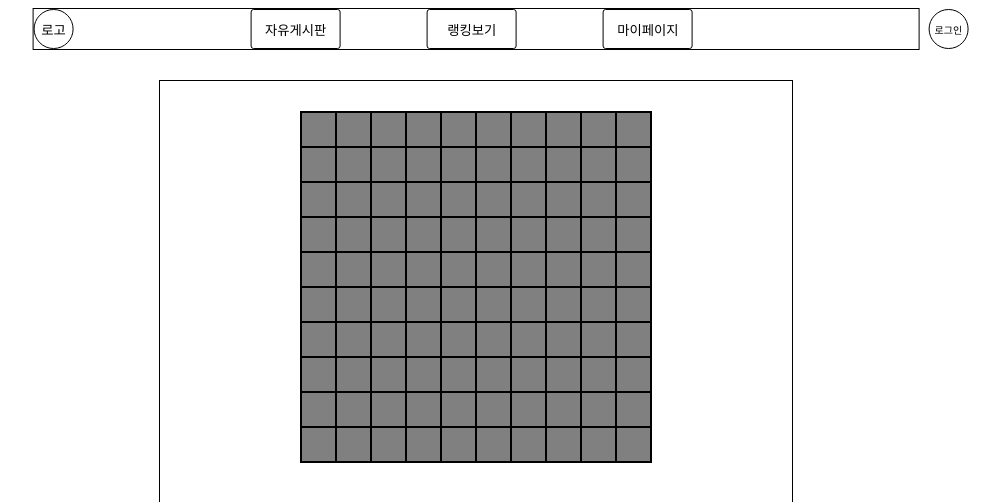
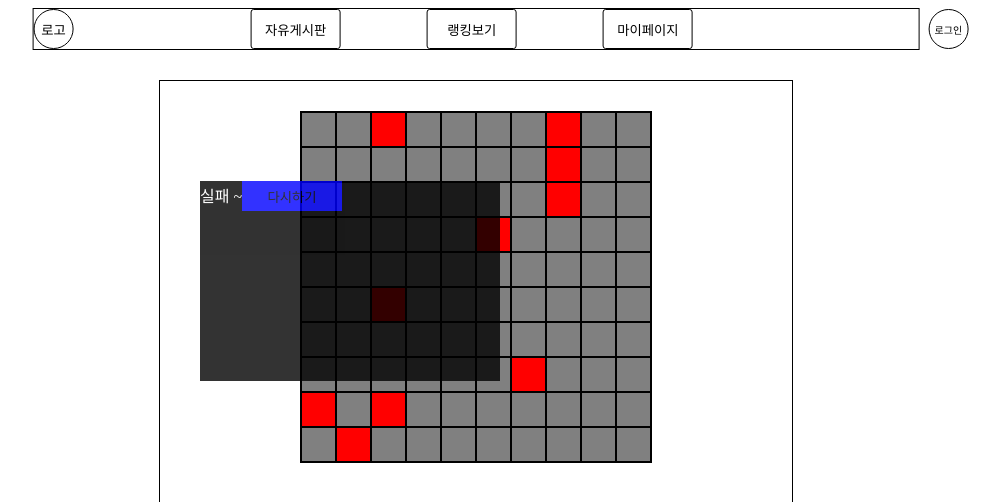
Before and after one commit to wooseokc/zb-Team-FE, a Next.js app: page /game/single in a window 1280 px wide. Both pictures are taken after a click on the element 552 px from the left and 129 px from the top of the page. Shown: the top 502 px of the page, without its empty margins (164-1164 px from the left). Built offline with nearby package versions, Linux system fonts and the light colour scheme.

Commit message:
08 12  게임 구현 버그 수정 전
버그가 발생했습니다

```diff
--- a/components/game/gamebox.tsx
+++ b/components/game/gamebox.tsx
@@ -1,62 +1,186 @@
-import React, { useState } from "react";
+import React, { useEffect, useState } from "react";
 import styled from "styled-components";
 
 
 export default function GameSection () {
-  const [mineArr, setMineArr] = useState([]);
+  const [arr, setArr] = useState<(number | string | boolean) [][] >(
+    Array(100).fill(0).map((item, idx) => [idx, 'closed', 'normal', 0, false])
+  );
+  const [fail, setFail] = useState(false);
 
-  const arr : number[] = [];
-  for (let i=0; i<100 ; i++) {
-    arr.push(i)
+  // 지뢰 심는 작업
+  useEffect(()=> {
+    let tmpArr = arr.slice()
+    let mineCount = 10;
+    while (mineCount > 0) {
+      let a = Math.floor(Math.random()*100)
+      console.log(a)
+      if (tmpArr[a][2] === 'normal') {
+        tmpArr[a][2] = 'mine'
+        // if (a % 10 === 0) {
+
+        // } else if (a % 10 === 9) {
+
+        // }
+
+        if (tmpArr[a-11]) {
+          if (a%10 > 0) {
+            (tmpArr[a-11][3] as number) += 1;
+          }
+        }
+        if (tmpArr[a-10]) {
+          (tmpArr[a-10][3] as number) += 1;
+        }
+        if (tmpArr[a-9]) {
+          if (a%10 < 9) {
+            (tmpArr[a-9][3] as number) += 1;
+          }
+        }
+        if (tmpArr[a-1]) {
+          if (a % 10 > 0) {
+            (tmpArr[a-1][3] as number) += 1;
+          }
+        }
+        if (tmpArr[a+1]) {
+          if (a % 10 < 9) {
+            (tmpArr[a+1][3] as number) += 1;
+          }
+        }
+        if (tmpArr[a+9]) {
+          if (a % 10 > 0) {
+            (tmpArr[a+9][3] as number) += 1;
+          }
+        }
+        if (tmpArr[a+10]) {
+          (tmpArr[a+10][3] as number) += 1;
+        }
+        if (tmpArr[a+11]) {
+          if (a % 10 < 9) {
+            (tmpArr[a+11][3] as number) += 1;
+          }
+        }
+        mineCount --
+      }
+    }
+    setArr(tmpArr)
+    console.log(arr)
+  } , [])
+
+  const boxClick = (e: React.MouseEvent<HTMLInputElement>) => {
+    const target : HTMLDivElement = e.currentTarget
+    const targetIndex : number = Number(target.dataset.t)
+
+    let tmpArr = arr.slice()
+    console.log(tmpArr)
+    // tmpArr[targetIndex][1] = 'open'
+
+    // 주변 한바퀴 돌리는 함수
+    function around (t : number) {
+      if (tmpArr[t] === undefined) return
+      if (tmpArr[t][2] === 'mine') return
+      if (tmpArr[t][1] === 'open') return
+
+      tmpArr[t][1] = 'open'
+
+      if (tmpArr[t][3] !== 0) return
+      around(t-11)
+      around(t-10)
+      around(t-9)
+      around(t-1)
+      around(t+1)
+      around(t+9)
+      around(t+10)
+      around(t+11)
+    }
+
+    // 지뢰를 클릭했을 경우
+    if (tmpArr[targetIndex][2] === 'mine') {
+      tmpArr.map((item) => {
+        if (item[2] === 'mine') {
+          item[1] = 'open'
+        }
+      })
+      setFail(true)
+    } else { // 아닐경우
+      around(Number(target.dataset.t))
+    }
+
+    setArr(tmpArr)
   }
 
-  let numArr : number[] = [];
-  for (let i=0; i<100 ; i++) {
-    numArr.push(i)
+  const reTry = (e: React.MouseEvent<HTMLButtonElement>) => {
+    let tmpArr = Array(100).fill(0).map((item, idx) => [idx, 'closed', 'normal', 0, false])
+    let mineCount = 10;
+    while (mineCount > 0) {
+      let a = Math.floor(Math.random()*100)
+      if (tmpArr[a][2] === 'normal') {
+        tmpArr[a][2] = 'mine'
+        if (tmpArr[a-11]) {
+          (tmpArr[a-11][3] as number) += 1;
+        }
+        if (tmpArr[a-10]) {
+          (tmpArr[a-10][3] as number) += 1;
+        }
+        if (tmpArr[a-9]) {
+          (tmpArr[a-9][3] as number) += 1;
+        }
+        if (tmpArr[a-1]) {
+          (tmpArr[a-1][3] as number) += 1;
+        }
+        if (tmpArr[a+1]) {
+          (tmpArr[a+1][3] as number) += 1;
+        }
+        if (tmpArr[a+9]) {
+          (tmpArr[a+9][3] as number) += 1;
+        }
+        if (tmpArr[a+10]) {
+          (tmpArr[a+10][3] as number) += 1;
+        }
+        if (tmpArr[a+11]) {
+          (tmpArr[a+11][3] as number) += 1;
+        }
+        mineCount --
+      }
+    }
+    console.log(tmpArr)
+    setArr(tmpArr)
+    setFail(false)
   }
 
-  let mineCount = 10;
+  const flag = (e: React.MouseEvent<HTMLButtonElement>) => {
+    const target = e.currentTarget
+    const targetIndex : number = Number(target.dataset.t);
 
-  while (mineCount > 0) {
+    let tmpArr = arr.slice();
+    if (tmpArr[targetIndex][4] === true)  tmpArr[targetIndex][4] = false
+    else tmpArr[targetIndex][4] = true;
 
-    let a = Math.floor(Math.random()*100)
-    if (numArr[a] !== -1) {
-      numArr[a] = -1;
-      mineCount--
-    } else continue
+    setArr(tmpArr)
   }
 
-  const twoArr : number[][] = [];
-  let tmp : number[] = [];
-  for (let i=0; i<numArr.length ; i++) {
-    tmp.push(numArr[i])
-    if (tmp.length === 20) {
-      twoArr.push(tmp.slice());
-      tmp = []
-    }
+  let mines;
+  if (arr !== undefined) {
+      mines = arr.map((item, idx)=> {
+      const index : any = item[0]
+      const status : any = item[1]
+      const mine : any = item[2]
+      const around : any = item[3]
+      const flagB : boolean = item[4] as boolean
+      return (
+        <MineBox onClick={boxClick} onContextMenu={flag} status={status} mine={mine} key={idx} data-x={index%10}  data-y={Math.floor(index/10)} data-t={index} around={around} flag={flagB}> </MineBox>
+      )
+    })
   }
-
-  console.log(twoArr)
-
-  const boxClick = (e: React.MouseEvent<HTMLInputElement>) => {
-    const target : any = e.target
-    console.log(target.classList)
-  }
-
-
-  const mines = arr.map((item, idx)=> {
-    return (
-      <MineBox onClick={boxClick} key={idx} className={[`x:${item%20}`, `y:${Math.floor(item/20)}`, `t:${item}`, 'closed']} value={'ersd'}> </MineBox>
-    )
-  })
 
 
   return (
     <GameContainer>
       <GameBox>
-        {mines}
-
+        {arr !== undefined && mines}
       </GameBox>
+      <FailBox condition={fail}> 실패 ~
+        <RetryButton onClick={reTry} >다시하기</RetryButton>
+      </FailBox>
 
     </GameContainer>
   )
@@ -88,12 +212,42 @@ const GameBox = styled.div`
   grid-template-rows: repeat(10, 1fr);
 `
 
-const MineBox = styled.div<{ className :any, value : string}>`
+const MineBox = styled.div<any>`
   border : 1px solid;
 
   background : gray;
 
   cursor : pointer;
 
-  ${props => props.className[3] === 'open' && {background : 'blue'}}
+
+  ${props => (props.flag === true && props.status === 'closed') && {background : 'yellow'}}
+
+  ${props => (props.around === 0 && props.status === 'open' && props.mine === 'normal') && {background : 'blue'}}
+  ${props => (props.around === 1 && props.status === 'open' && props.mine === 'normal') && {background : 'green' }}
+  ${props => (props.around === 2 && props.status === 'open' && props.mine === 'normal') && {background : 'purple' }}
+  ${props => (props.around === 3 && props.status === 'open' && props.mine === 'normal') && {background : 'pink' }}
+  ${props => (props.status === 'open' && props.mine === 'mine') && {background : 'red'}}
 `
+
+const FailBox = styled.div<{condition : boolean}>`
+  width :300px;
+  height : 200px;
+  background : black;
+  opacity : 0.8;
+
+  color : white;
+
+  position: absolute;
+  top : 100px;
+  left : 40px;
+
+  ${props => props.condition === false ? {display : 'none'} : {display : 'block'}}
+
+`
+const RetryButton = styled.button`
+  background: inherit ; border:none; box-shadow:none; border-radius:0; padding:0; overflow:visible; cursor:pointer;
+  width : 100px;
+  height : 30px;
+  background : blue;
+
+`
--- a/components/prac.css
+++ b/components/prac.css
@@ -0,0 +1,7 @@
+* {
+
+  position: relative;
+  align-items: center;
+
+
+}
```
